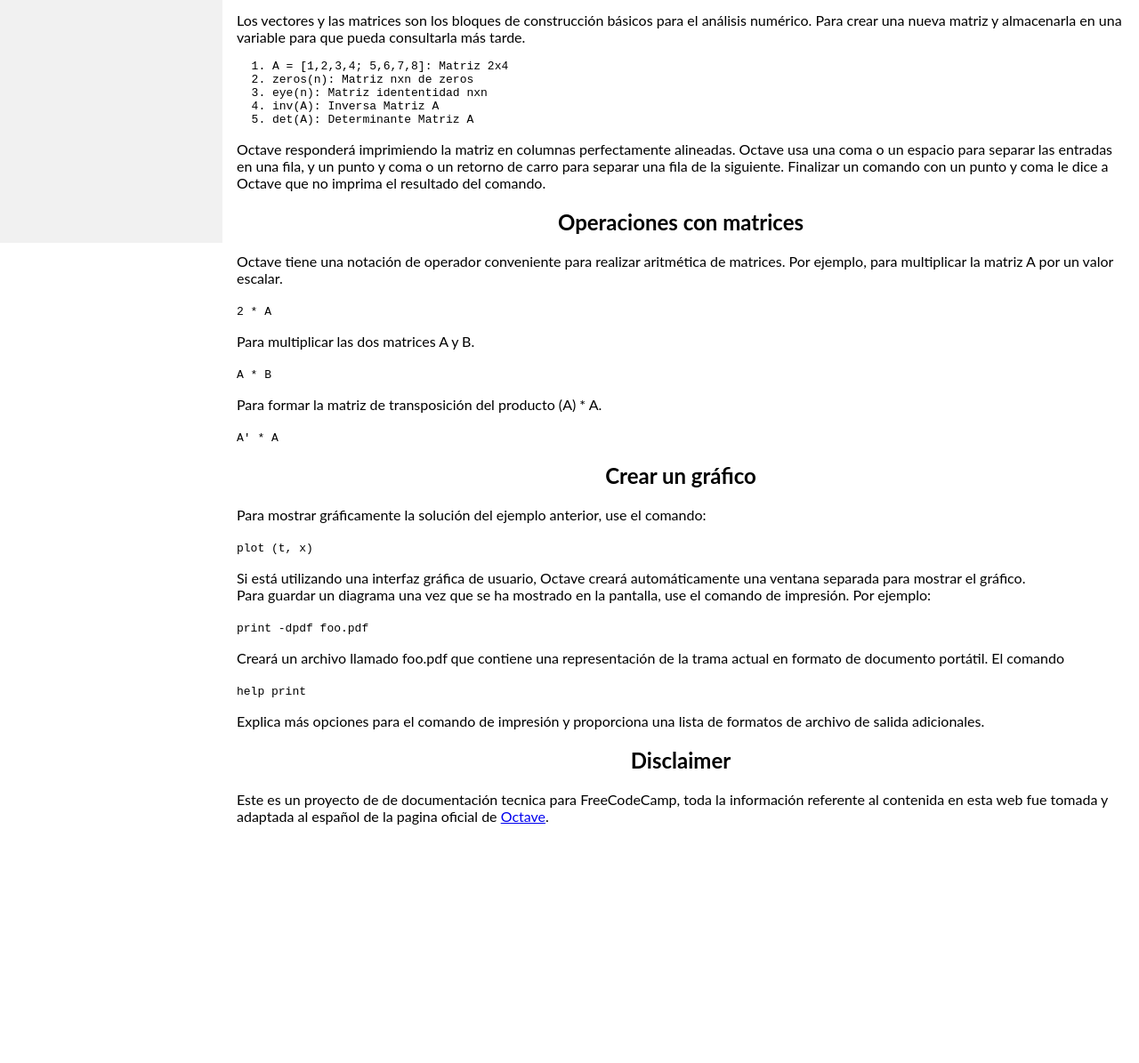
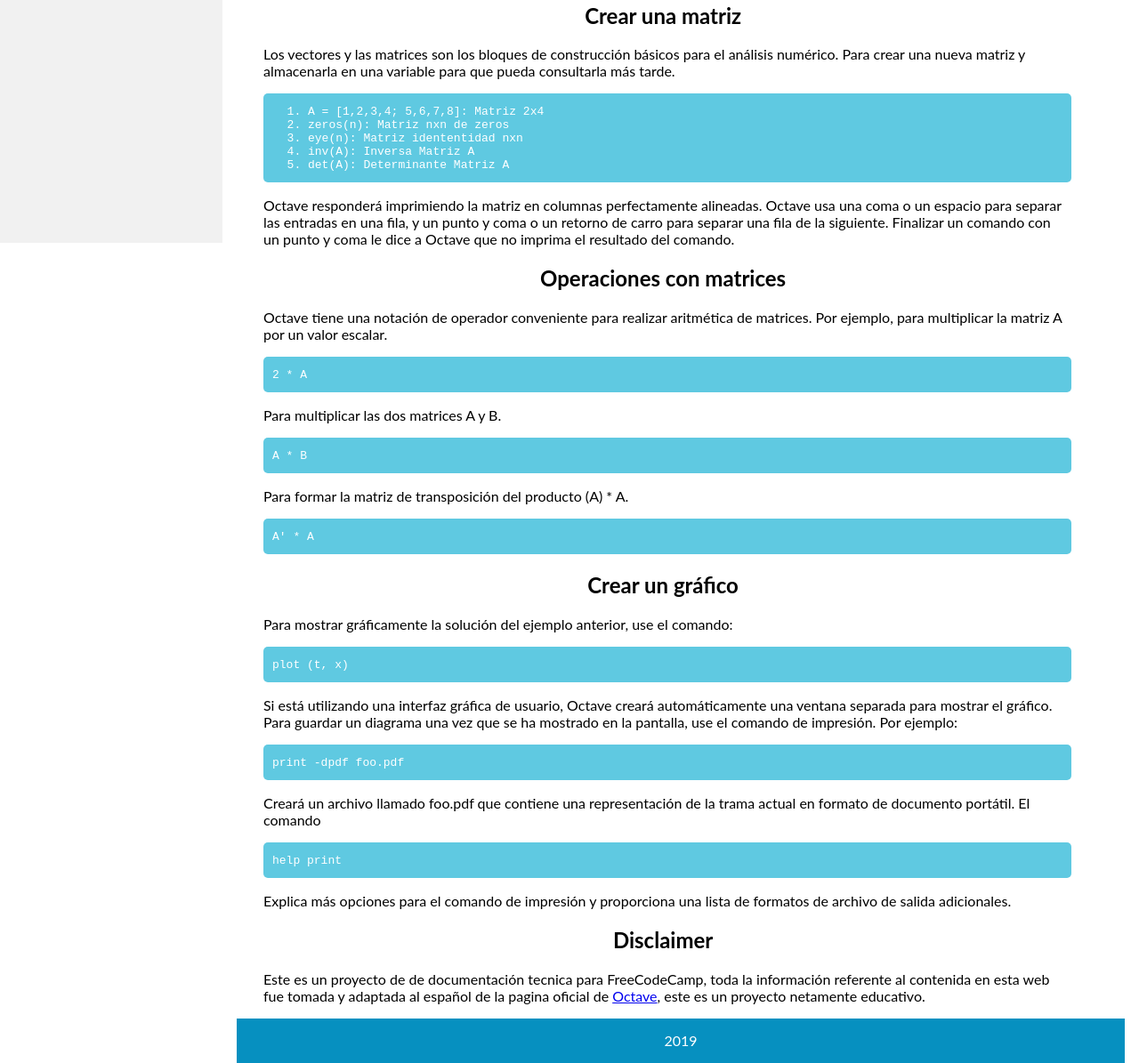
Before and after one commit to YosefGuevara012/Technical-Documentation-Page-FCC, a plain HTML site: page dist/index.html in a window 1280 px wide. Shown: the part 527-1722 px from the top of the page at 89% size. Before the commit the page ends 1454 px from the top, so only its background shows below. Drawn offline with Linux system fonts and the light colour scheme.

Commit message:
16/16 se termina todo

```diff
--- a/dist/index.html
+++ b/dist/index.html
@@ -8,7 +8,7 @@
 </head>
 <body>
 <!-- partial:index.partial.html -->
-<secition>
+<body>
 <nav class="sidebar"  id="navbar">
   <!-- The  code from sidebar was taked from W3Schools-->
   <a class="active" href="#home"><header><b>GNU Octave</b></header></a>
@@ -45,7 +45,8 @@
     <header><h2>Crear una matriz</h2></header>
     <p>Los vectores y las matrices son los bloques de                  construcción básicos para el análisis numérico. Para            crear una nueva matriz y almacenarla en una variable            para que pueda consultarla más tarde.
     </p>
-    <code>
+    <div id="basic-code">
+      <code>
       <ol>
         <li>A = [1,2,3,4; 5,6,7,8]: Matriz 2x4 </li>
         <li>zeros(n): Matriz nxn de zeros</li>
@@ -54,44 +55,47 @@
         <li>det(A): Determinante Matriz A </li>
       </ol>
     </code>
+
+    </div>
     <p>Octave responderá imprimiendo la matriz en columnas            perfectamente alineadas. Octave usa una coma o un              espacio para separar las entradas en una fila, y un            punto y coma o un retorno de carro para separar una fila        de la siguiente. Finalizar un comando con un punto y            coma le dice a Octave que no imprima el resultado del          comando.</p>
   </section>
   <section id="Operaciones_con_matrices"class="main-section">
     <header><h2>Operaciones con matrices</h2></header>
     <p>Octave tiene una notación de operador              conveniente para realizar aritmética de            matrices. Por ejemplo, para multiplicar la        matriz A por un valor escalar.
     </p>
-    <code>
-      2 * A
-    </code>
+    <div class="simple-code">
+      <code >2 * A</code>
+    </div>
     <p>
       Para multiplicar las dos matrices A y B.
     </p>
-    <code>
-      A * B
-    </code>
+    <div class="simple-code">
+      <code> A * B </code>
+    </div>
     <p>
       Para formar la matriz de transposición del         producto (A) * A.
     </p>
-    <code>
-      A' * A
-    </code>
+    <div class="simple-code">
+      <code> A' * A </code>
+    </div>
+
   </section>
   <section id="Crear_un_gráfico"class="main-section">
     <header><h2>Crear un gráfico</h2></header>
     <p>
      Para mostrar gráficamente la solución del          ejemplo anterior, use el comando:
     </p>
-    <code>
+    <code class="simple-code">
       plot (t, x)
     </code>
     <p>Si está utilizando una interfaz gráfica de usuario, Octave creará automáticamente una ventana separada para mostrar el gráfico.<br>
 
 Para guardar un diagrama una vez que se ha mostrado en la pantalla, use el comando de impresión. Por ejemplo:</p>
-    <code> print -dpdf foo.pdf</code>
+    <code class="simple-code"> print -dpdf foo.pdf</code>
     <p>
       Creará un archivo llamado foo.pdf que             contiene una representación de la trama           actual en formato de documento portátil. El       comando
     </p>
-    <code>help print</code>
+    <code class="simple-code" >help print</code>
     <p>
       Explica más opciones para el comando de           impresión y proporciona una lista de               formatos de archivo de salida adicionales.
     </p>
@@ -99,11 +103,12 @@ Para guardar un diagrama una vez que se ha mostrado en la pantalla, use el coman
   <section id="Disclaimer" class="main-section">
     <header><h2>Disclaimer<h2></header>
     <p>
-      Este es un proyecto de de documentación tecnica para           FreeCodeCamp, toda la información referente al contenida       en esta web fue tomada y adaptada al español de la pagina       oficial de <a href="https://octave.org/doc/v4.0.1/">Octave</a>.
+      Este es un proyecto de de documentación tecnica para           FreeCodeCamp, toda la información referente al contenida       en esta web fue tomada y adaptada al español de la pagina       oficial de <a href="https://octave.org/doc/v4.0.1/">Octave</a>, este es un proyecto netamente educativo.
     </p>
   </section>
+  <footer> 2019</footer>
 </main>
-</secition>
+</body>
 <!-- partial -->
   <script src='https://cdn.freecodecamp.org/testable-projects-fcc/v1/bundle.js'></script>
 </body>
--- a/dist/style.css
+++ b/dist/style.css
@@ -43,13 +43,16 @@ main {
     position: relative;
   }
   .sidebar a {float: left;}
-  div.content {margin-left: 0;}
+  main {margin-left: 0;}
 }
 
 @media screen and (max-width: 400px) {
   .sidebar a {
     text-align: center;
     float: none;
+  }
+  #basic-code{
+    font-size:12px;
   }
 }
 
@@ -58,3 +61,43 @@ main {
 header{
   text-align:center;
 }
+
+section{
+  margin-left:30px;
+  width:90%;
+
+}
+
+.simple-code{
+  background-color:#5fc9e1;
+  color:white;
+  width:100%;
+  height:40px;
+  padding-left:10px;
+  border-radius:5px;
+  display:flex;
+  justify-content:start;
+  align-items:center;
+}
+
+#basic-code{
+  display:flex;
+  justify-content:start;
+  align-items:center;
+  background-color:#5fc9e1;
+  color:white;
+  height:100px;
+  padding-left:10px;
+  width:100%;
+  border-radius:5px;
+}
+
+footer{
+ width:100%;
+ height: 50px;
+ background-color: #0690c0;
+ color:white;
+ display:flex;
+ justify-content:center;
+ align-items:center;
+}
--- a/src/style.css
+++ b/src/style.css
@@ -43,13 +43,16 @@ main {
     position: relative;
   }
   .sidebar a {float: left;}
-  div.content {margin-left: 0;}
+  main {margin-left: 0;}
 }
 
 @media screen and (max-width: 400px) {
   .sidebar a {
     text-align: center;
     float: none;
+  }
+  #basic-code{
+    font-size:12px;
   }
 }
 
@@ -58,3 +61,43 @@ main {
 header{
   text-align:center;
 }
+
+section{
+  margin-left:30px;
+  width:90%;
+
+}
+
+.simple-code{
+  background-color:#5fc9e1;
+  color:white;
+  width:100%;
+  height:40px;
+  padding-left:10px;
+  border-radius:5px;
+  display:flex;
+  justify-content:start;
+  align-items:center;
+}
+
+#basic-code{
+  display:flex;
+  justify-content:start;
+  align-items:center;
+  background-color:#5fc9e1;
+  color:white;
+  height:100px;
+  padding-left:10px;
+  width:100%;
+  border-radius:5px;
+}
+
+footer{
+ width:100%;
+ height: 50px;
+ background-color: #0690c0;
+ color:white;
+ display:flex;
+ justify-content:center;
+ align-items:center;
+}
```
Also changed, not shown: src/index.html (+21 -16 lines).
